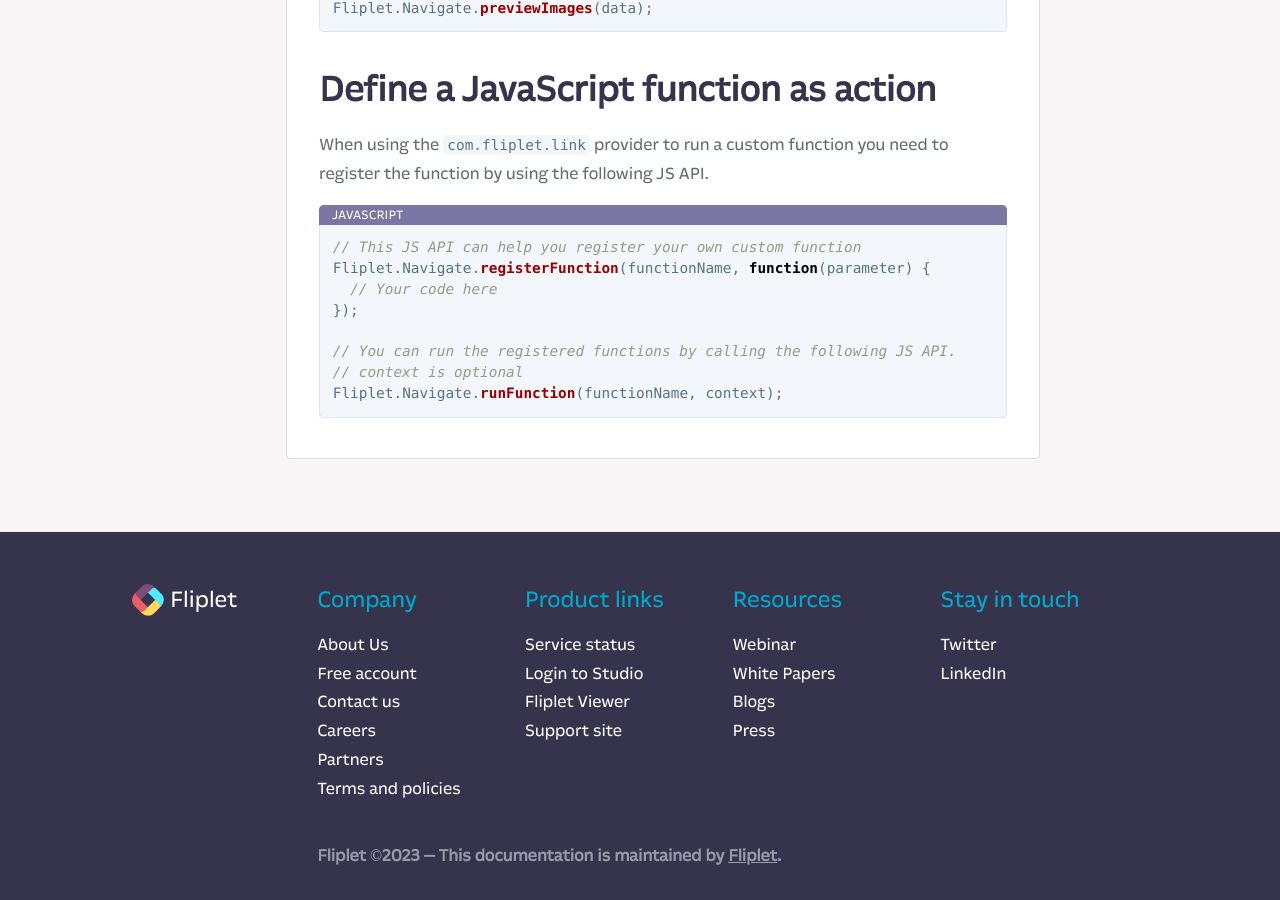
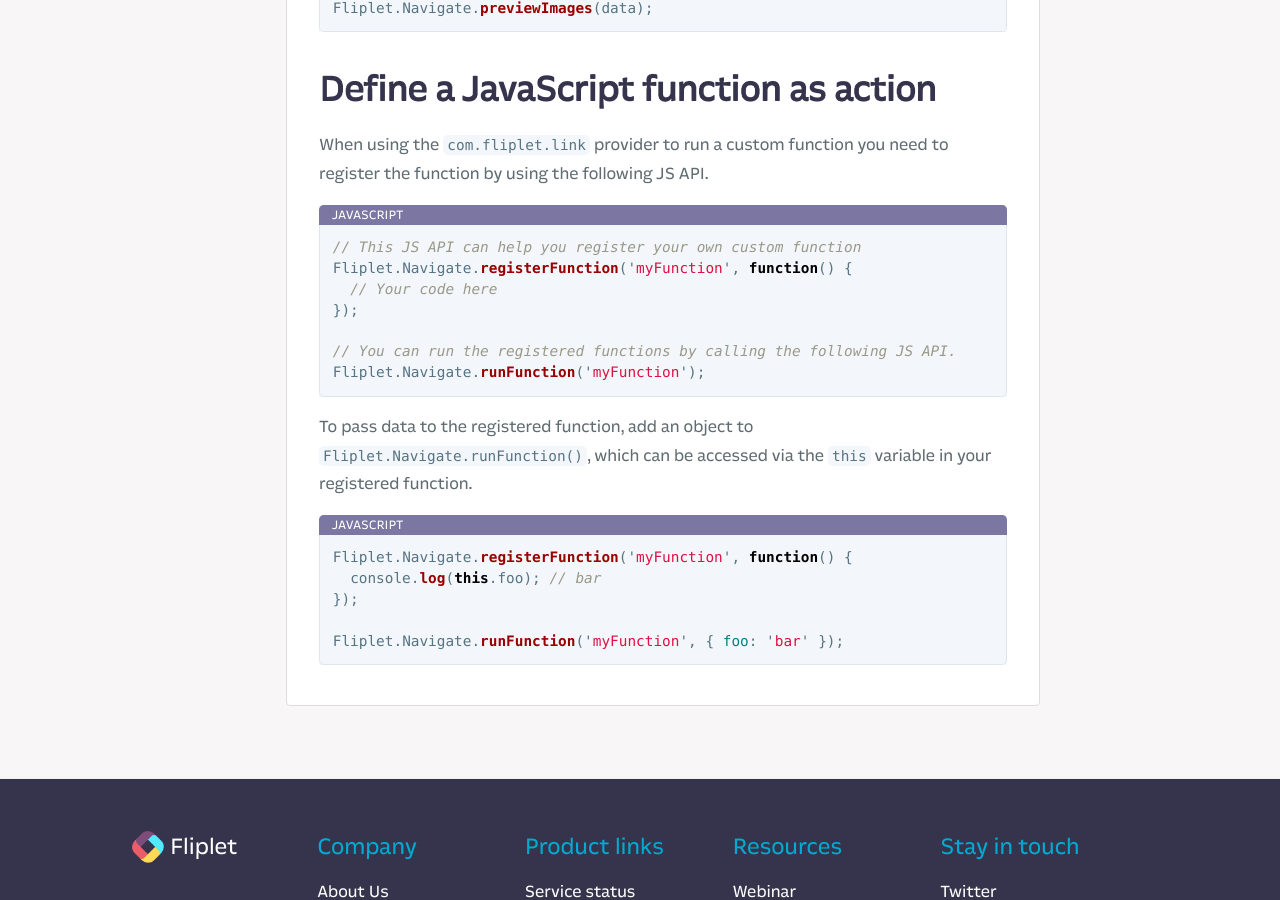
Before and after one commit to Fliplet/fliplet-cli, a Jekyll site: the page built from docs/API/core/navigate.md, in a window 1280 px wide and 900 px high, scrolled down 9435 px. Built offline with Jekyll 4.4.1, drawn with Linux system fonts in a browser that asks for light colours; nearby versions of some CDN libraries; our own code applies the rules of GitHub Pages for plain Markdown files; library files that are not in the unit come from our copies; comment, search, counter and statistics services are not loaded; a style sheet for code colours, icons or effects is not loaded.

Commit message:
Explains payload more extensively

````diff
--- a/docs/API/core/navigate.md
+++ b/docs/API/core/navigate.md
@@ -357,11 +357,20 @@
 
 ```js
 // This JS API can help you register your own custom function
-Fliplet.Navigate.registerFunction(functionName, function(parameter) {
+Fliplet.Navigate.registerFunction('myFunction', function() {
   // Your code here
 });
 
 // You can run the registered functions by calling the following JS API.
-// context is optional
-Fliplet.Navigate.runFunction(functionName, context);
+Fliplet.Navigate.runFunction('myFunction');
 ```
+
+To pass data to the registered function, add an object to `Fliplet.Navigate.runFunction()`, which can be accessed via the `this` variable in your registered function.
+
+```js
+Fliplet.Navigate.registerFunction('myFunction', function() {
+  console.log(this.foo); // bar
+});
+
+Fliplet.Navigate.runFunction('myFunction', { foo: 'bar' });
+```
````
